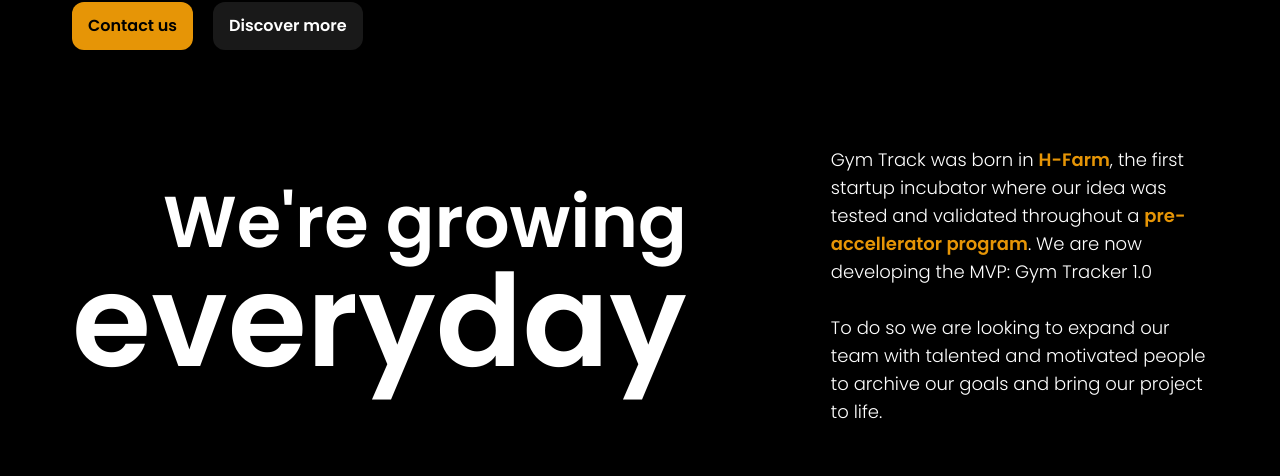
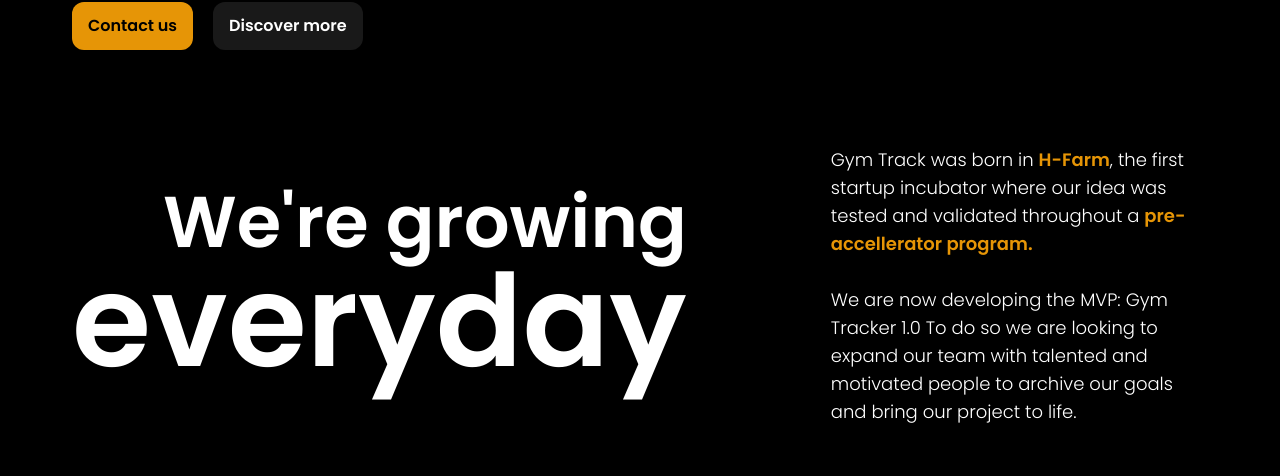
Before and after one commit to ErNickIlSommo/gt-landing-page, a React (Vite) app: page / in a window 1280 px wide. Shown: the part 825-1301 px from the top of the page. Built offline with nearby package versions, Linux system fonts and the light colour scheme.

Commit message:
fix video section

```diff
--- a/src/pages/Home.jsx
+++ b/src/pages/Home.jsx
@@ -93,14 +93,13 @@ const Home = () => {
                 the first startup incubator where our idea was tested and
                 validated throughout a{" "}
                 <span className="text-[#E69506] font-semibold">
-                  pre-accellerator program
+                  pre-accellerator program.
                 </span>
-                . We are now developing the MVP: Gym Tracker 1.0
                 <br />
                 <br />
-                To do so we are looking to expand our team with talented and
-                motivated people to archive our goals and bring our project to
-                life.
+                We are now developing the MVP: Gym Tracker 1.0 To do so we are
+                looking to expand our team with talented and motivated people to
+                archive our goals and bring our project to life.
               </p>
             </div>
           </div>
@@ -123,12 +122,12 @@ const Home = () => {
               <span className="text-[#E69506] font-semibold">
                 pre-accellerator program
               </span>
-              . We are now developing the MVP: Gym Tracker 1.0
+              .
               <br />
               <br />
-              To do so we are looking to expand our team with talented and
-              motivated people to archive our goals and bring our project to
-              life.
+              We are now developing the MVP: Gym Tracker 1.0 To do so we are
+              looking to expand our team with talented and motivated people to
+              archive our goals and bring our project to life.
             </p>
           </div>
         </div>
```
